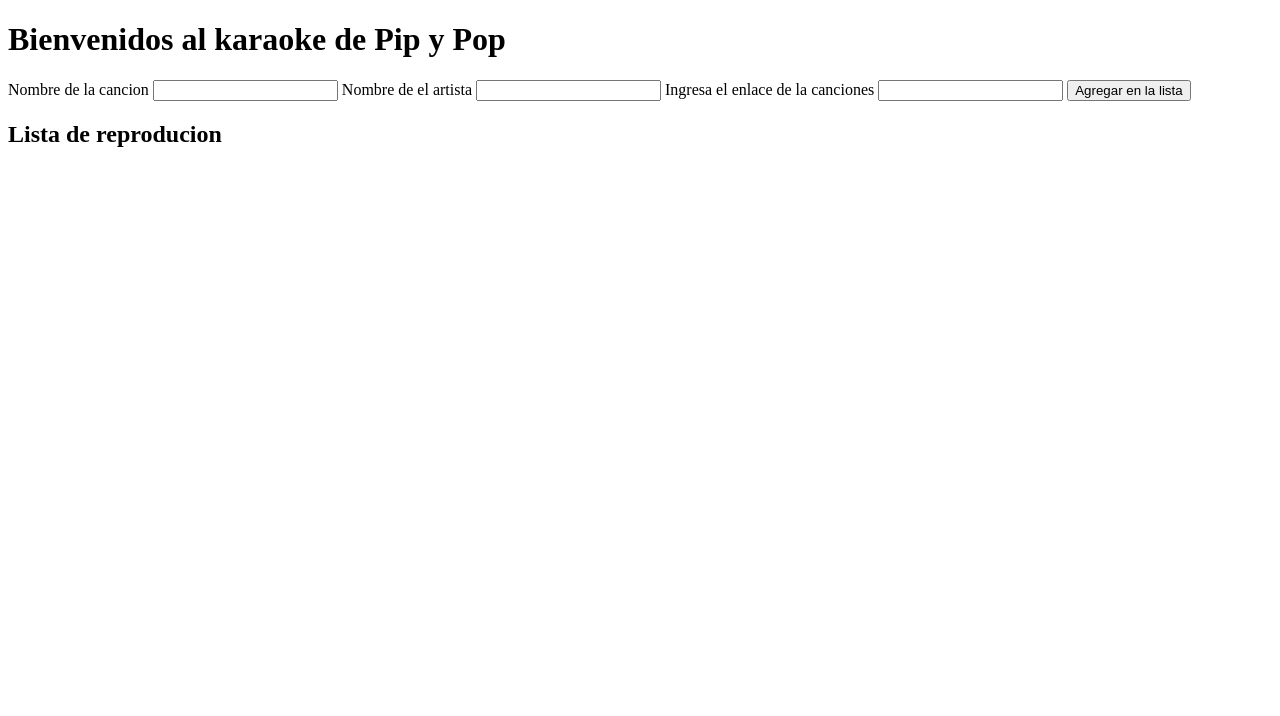
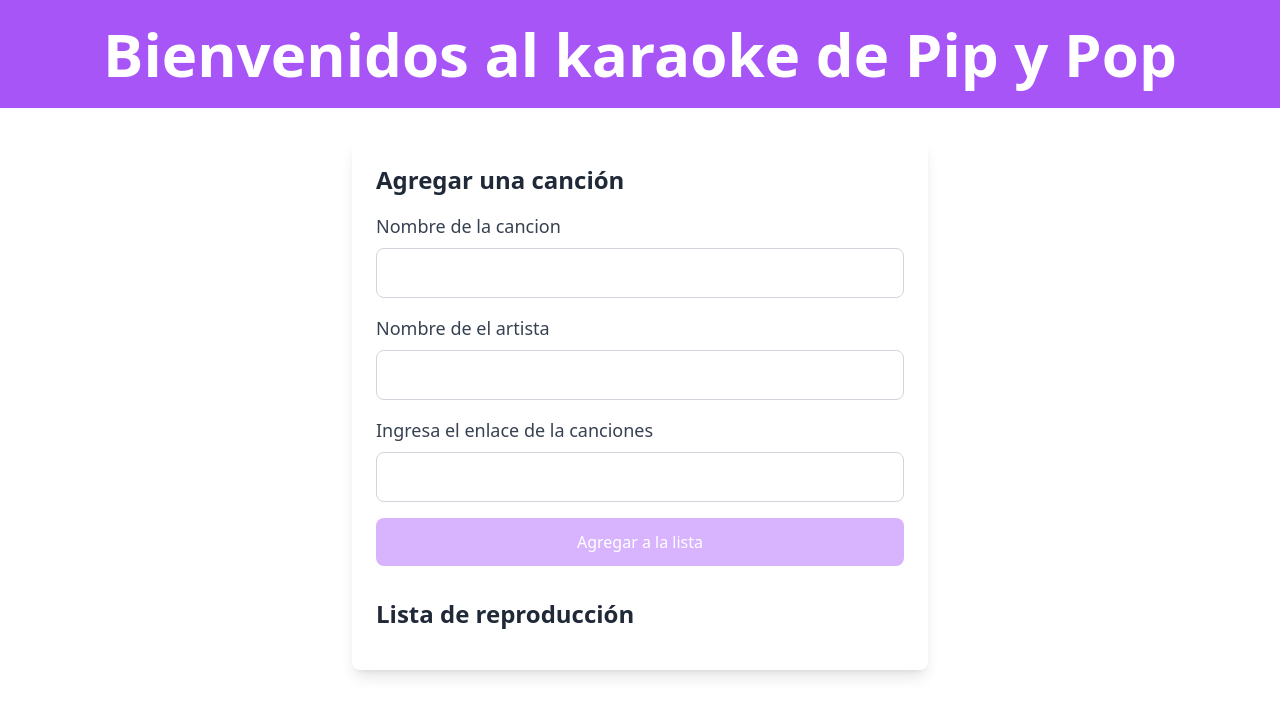
Before and after one commit to EliasDeJesus2024/pp-y-pop-karaoke, a plain HTML site: page index.html in a window 1280 px wide. Drawn offline with nearby package versions, Linux system fonts and the light colour scheme.

Commit message:
Arreglopenultimo

```diff
--- a/index.html
+++ b/index.html
@@ -4,28 +4,48 @@
     <meta charset="UTF-8">
     <meta name="viewport" content="width=device-width, initial-scale=1.0">
     <title>Karaoke Pip y Pop</title>
+    <script src="https://cdn.tailwindcss.com"></script>
 </head>
 <body>
-    <h1>Bienvenidos al karaoke de Pip y Pop</h1>
+
+    <header class="text-center py-6 bg-purple-500 text-white">
+    <h1 class="text-6xl font-bold">Bienvenidos al karaoke de Pip y Pop</h1>
+    </header>
+
+    <div class="max-w-xl mx-auto mt-8 p-6 bg-white rounded-lg shadow-lg">
+        <h2 class="text-2xl font-semibold text-gray-800 mb-4">Agregar una canción</h2>
+
 
     <!--Formulario para agregar canciones-->
 
-    <form id="song_form">
-        <label for="song_name">Nombre de la cancion</label>
-    <input id="song_name" type="text" required>
-    <label for="artist_name">Nombre de el artista</label>
-    <input id="artist_name" type="text" required>
-    <label for="url_song">Ingresa el enlace de la canciones</label>
-    <input id="url_song" type="url" required>
+    <form id="song_form" class="space-y-4">
+<div>
+    <label for="song_name" class="block text-lg font-medium text-gray-700">Nombre de la cancion</label>
+    <input id="song_name" type="text" required  class="w-full p-3 mt-2 border border-gray-300 rounded-lg focus:outline-none focus:ring-2 focus:ring-blue-500">
+</div>
 
-<button type="submit">Agregar en  la lista</button>
+<div>
+    <label for="artist_name" class="block text-lg font-medium text-gray-700">Nombre de el artista</label>
+    <input id="artist_name" type="text" required  class="w-full p-3 mt-2 border border-gray-300 rounded-lg focus:outline-none focus:ring-2 focus:ring-blue-500">
+</div>
+
+<div>
+    <label for="url_song" class="block text-lg font-medium text-gray-700">Ingresa el enlace de la canciones</label>
+    <input id="url_song" type="url" required  class="w-full p-3 mt-2 border border-gray-300 rounded-lg focus:outline-none focus:ring-2 focus:ring-blue-500">
+</div>
+
+<button type="submit" class="w-full py-3 bg-purple-300 text-white rounded-lg hover:bg-purple-600 transition duration-300">
+    Agregar a la lista
+</button>
+
 
     </form>
 
     <!--Lista de canciones-->
-    <h2>Lista de reproducion</h2>
-
-    <ul id="play_list"></ul>
+    <div class="max-w-xl mx-auto mt-8">
+        <h2 class="text-2xl font-semibold text-gray-800 mb-4">Lista de reproducción</h2>
+        <ul id="play_list" class="space-y-4"></ul>
+    </div>
 
     <script src="main.js"></script>
 </body>
--- a/main.js
+++ b/main.js
@@ -7,15 +7,38 @@ const playlist = document.getElementById('play_list');
 
 function addsong(songName, artistName, songUrl) {
     const listSong = document.createElement('li');
+    listSong.classList.add(
+        'flex','justify-between','items-center','p-4','bg-white','shamd','rounded-lg','mb-4','border','border-gray-300','hover:bg-gray-100'
+    ,);
+
+
     listSong.innerHTML = `
+    <span class="font-semibold text-lg text-gray-800">
     <strong>${songName}</strong>
     - ${artistName}
-    <a href="${songUrl}" target="_blank" >Reproducir</a>
-    <button class="delete-btn">Eliminar </button>
+    <div class="flex space-x-4">
+    <a href="${songUrl}" target="_blank"
+    class="text-blue-500 hover:text-blue-700 transition-colors duration-300
+    px-3 py-2 rounded-lg border border-blue-500 hover:bg-blue-500 hover:text-white">
+    Reproducir</a>
+
+    <button  class="delete-btn text-red-500 hover:text-red-700 transition-colors duration-300
+                px-3 py-2 rounded-lg border border-red-500 hover:bg-red-500 hover:text-white">
+                Eliminar
+                </button>
+
+
+                </div>
 
     `;
 //agregar al html
     playlist.appendChild(listSong);
+
+    // Agregar evento para eliminar la canción
+    const deleteButton = listSong.querySelector('.delete-btn');
+    deleteButton.addEventListener('click', () => {
+        listSong.remove();  // Elimina la canción de la lista
+    });
 
 
 }
```
